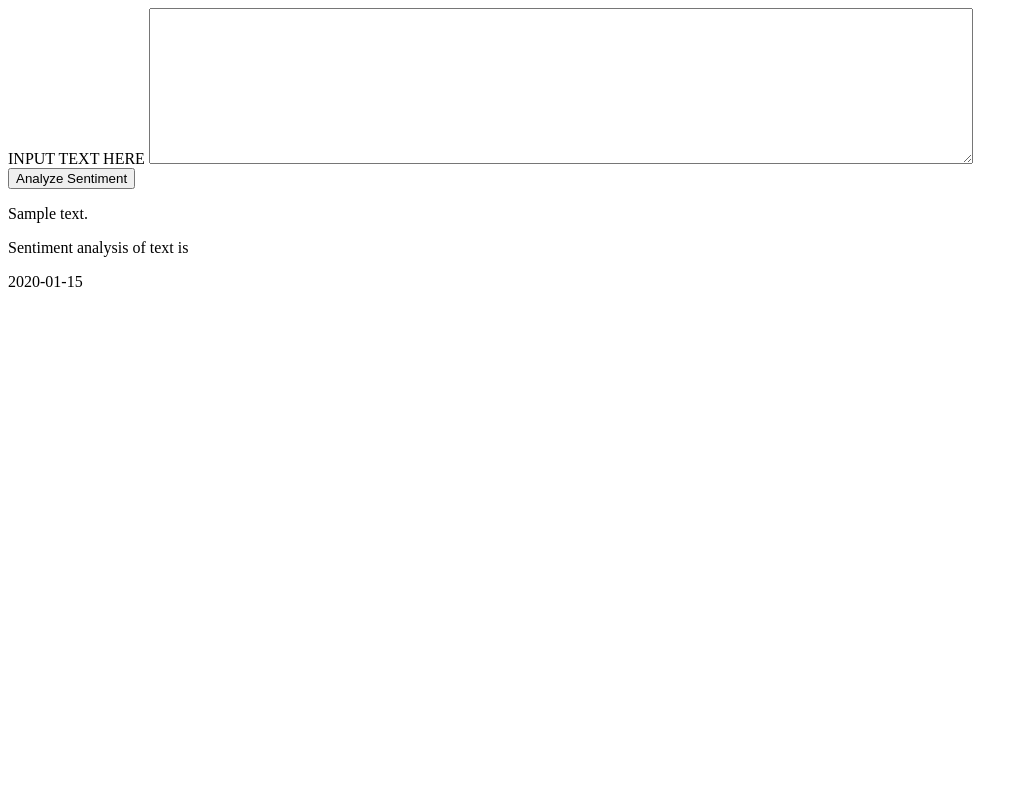
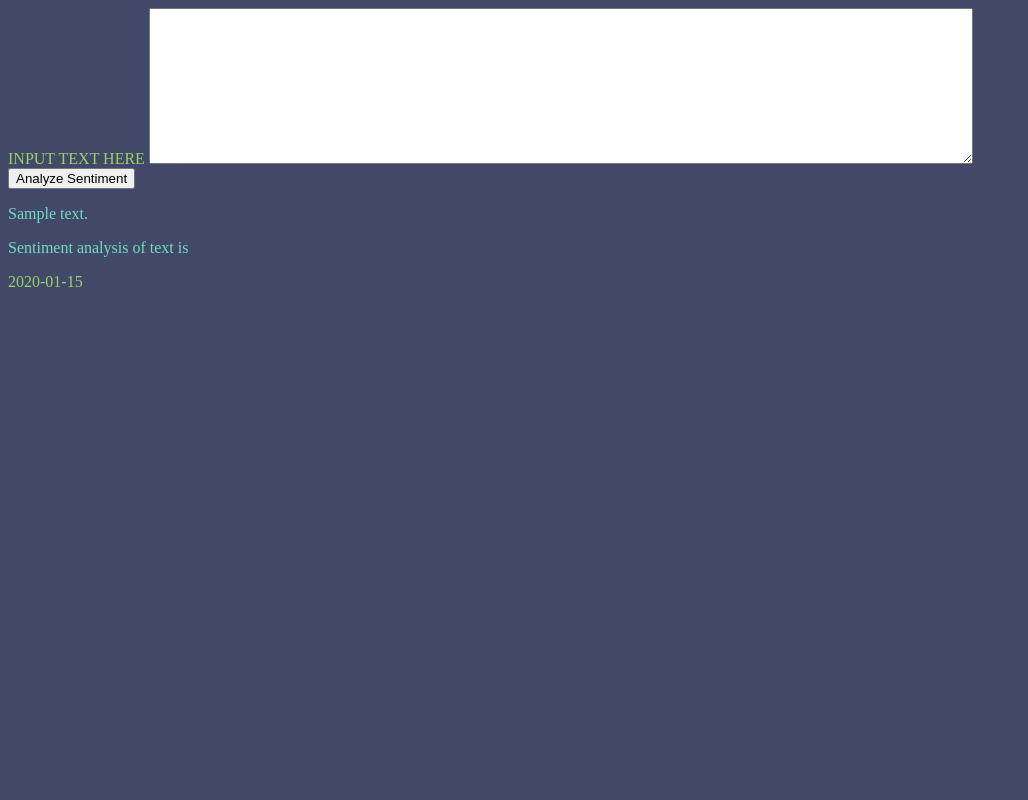
Before and after one commit to NoahWeismann/flasksentimental, a Flask app: template templates/home.html in a window 1280 px wide. Shown: the whole page, without its empty margins (0-1028 px from the left). Run offline with Flask 3, Linux system fonts and the light colour scheme; the template is opened without the code that fills it: most values are stand-ins (such as "Sample title", 1, 10 or a date in 2020).

Commit message:
styling html

```diff
--- a/templates/home.html
+++ b/templates/home.html
@@ -1,4 +1,13 @@
 <html>
+    <style>
+        body{
+            background-color: #414868;
+            color:#9ece6a;
+        }
+        form{
+            background-color: #414868;
+        }
+    </style>
     <body>
         <form actions="/" method = "POST">
             INPUT TEXT HERE
@@ -7,8 +16,8 @@
         </form>
         <p></p>
         {%if sentiment%}
-        <p>{{input_text1}}</p>
-        <p>Sentiment analysis of text is </p> {{sentiment}}
+        <p style="color:#73daca">{{input_text1}}</p>
+        <p style="color:#73daca">Sentiment analysis of text is </p> {{sentiment}}
         {%endif%}
     </body>
 </html>
```
